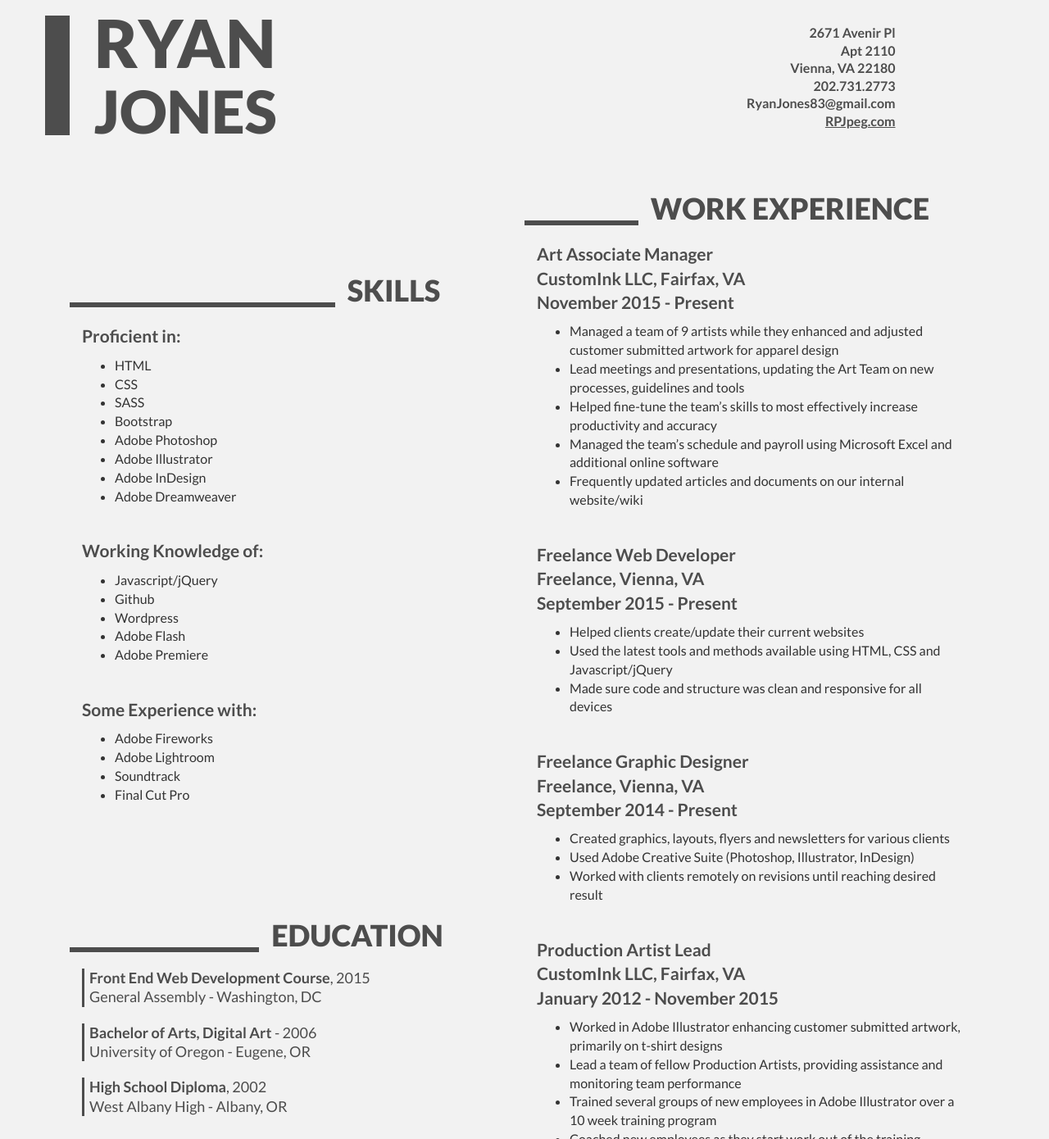
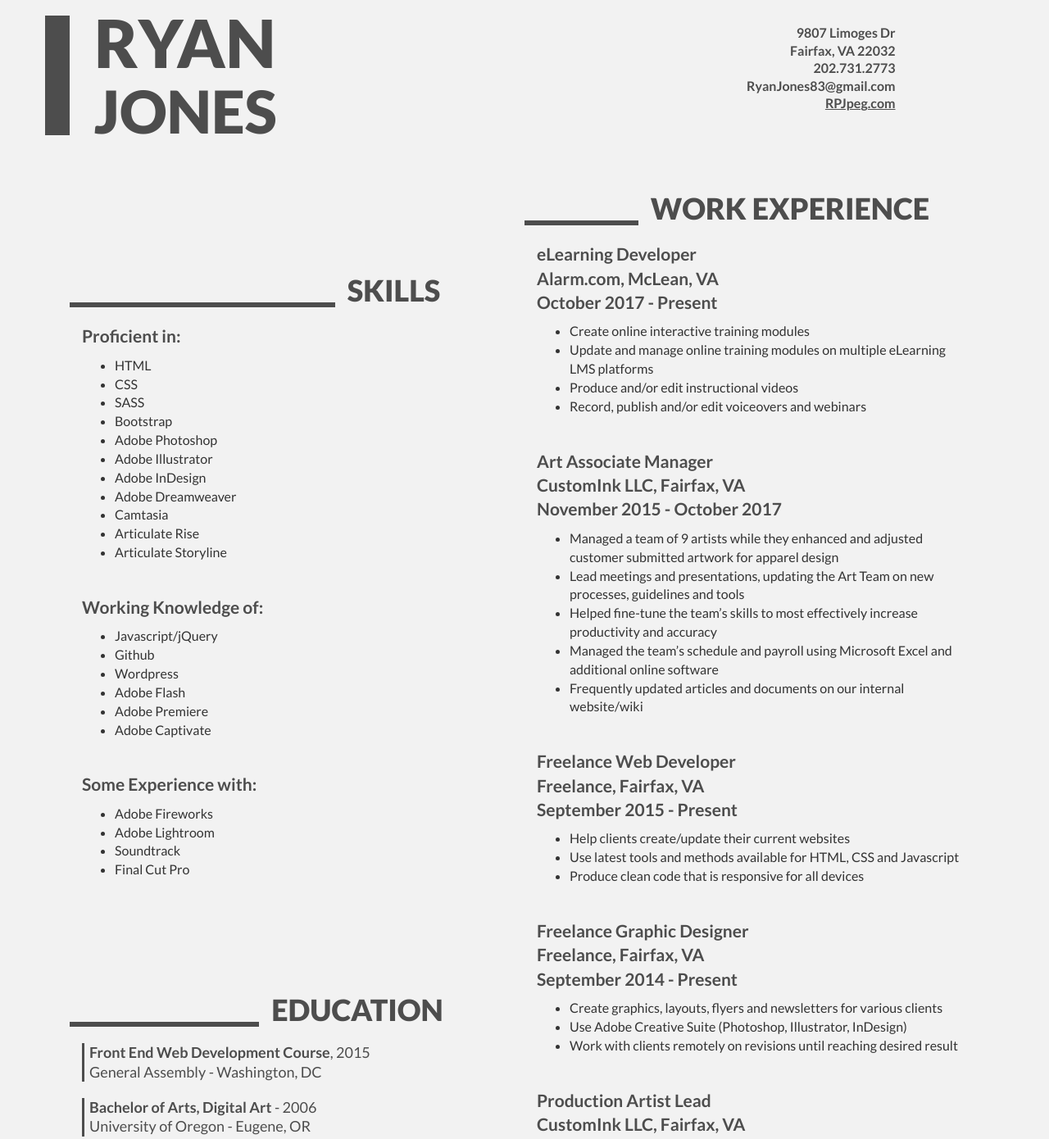
Before and after one commit to RPJpeg/rpjpeg, a plain HTML site: page resume.html in a window 1280 px wide. Shown: the part 33-1423 px from the top of the page at 82% size. Drawn offline with nearby package versions, Linux system fonts and the light colour scheme; files that its build step writes are made by us from their sources.

Commit message:
Updated june18
Updated june18

```diff
--- a/css/2-modules/_skills-card.sass
+++ b/css/2-modules/_skills-card.sass
@@ -3,7 +3,7 @@
   @include bp-medium
     height: 450px
   @include bp-small
-    height: 820px
+    height: 840px
   h3
     color: $orange
     padding-bottom: 18px
--- a/css/2-modules/_tools-card.sass
+++ b/css/2-modules/_tools-card.sass
@@ -3,7 +3,7 @@
   @include bp-medium
     height: 450px
   @include bp-small
-    height: 865px
+    height: 948px
   h3
     color: $orange
     padding-bottom: 18px
--- a/resume.html
+++ b/resume.html
@@ -35,9 +35,8 @@
 			</div>
 			<div class="col-sm-4 col-xs-12">
 				<h4 class="text-right">
-					2671 Avenir Pl<br>
-					Apt 2110<br>
-					Vienna, VA 22180<br>
+					9807 Limoges Dr<br>
+					Fairfax, VA 22032<br>
 					202.731.2773<br>
 					RyanJones83@gmail.com<br>
 					<a href="http://rpjpeg.com/">RPJpeg.com</a><br>
@@ -71,6 +70,9 @@
 						<li>Adobe Illustrator</li>
 						<li>Adobe InDesign</li>
 						<li>Adobe Dreamweaver</li>
+						<li>Camtasia</li>
+						<li>Articulate Rise</li>
+						<li>Articulate Storyline</li>
 					</ul>
 					<p class="lead"><strong>Working Knowledge of:</strong></p>
 					<ul>
@@ -79,6 +81,7 @@
 						<li>Wordpress</li>
 						<li>Adobe Flash</li>
 						<li>Adobe Premiere</li>
+						<li>Adobe Captivate</li>
 					</ul>
 					<p class="lead"><strong>Some Experience with:</strong></p>
 					<ul>
@@ -125,9 +128,19 @@
 			<div class="row">
 				<div class="col-xs-12">
 					<br>
+					<p class="lead"><strong>eLearning Developer<br>
+					Alarm.com, McLean, VA<br>
+					October 2017 - Present</strong></p>
+					<ul>
+						<li>Create online interactive training modules</li>
+						<li>Update and manage online training modules on multiple eLearning LMS platforms</li>
+						<li>Produce and/or edit instructional videos</li>
+						<li>Record, publish and/or edit voiceovers and webinars</li>
+					</ul>
+
 					<p class="lead"><strong>Art Associate Manager<br>
 					CustomInk LLC, Fairfax, VA<br>
-					November 2015 - Present</strong></p>
+					November 2015 - October 2017</strong></p>
 					<ul>
 						<li>Managed a team of 9 artists while they enhanced and adjusted customer submitted artwork for apparel design</li>
 						<li>Lead meetings and presentations, updating the Art Team on new processes,
@@ -140,22 +153,22 @@
 					</ul>
 
 					<p class="lead"><strong>Freelance Web Developer<br>
-					Freelance, Vienna, VA<br>
+					Freelance, Fairfax, VA<br>
 					September 2015 - Present</strong></p>
 					<ul>
-						<li>Helped clients create/update their current websites</li>
-						<li>Used the latest tools and methods available using HTML,
-CSS and Javascript/jQuery</li>
-						<li>Made sure code and structure was clean and responsive for all devices</li>
+						<li>Help clients create/update their current websites</li>
+						<li>Use latest tools and methods available for HTML,
+CSS and Javascript</li>
+						<li>Produce clean code that is responsive for all devices</li>
 					</ul>
 
 					<p class="lead"><strong>Freelance Graphic Designer<br>
-					Freelance, Vienna, VA<br>
+					Freelance, Fairfax, VA<br>
 					September 2014 - Present</strong></p>
 					<ul>
-						<li>Created graphics, layouts, flyers and newsletters for various clients</li>
-						<li>Used Adobe Creative Suite (Photoshop, Illustrator, InDesign)</li>
-						<li>Worked with clients remotely on revisions until reaching desired result</li>
+						<li>Create graphics, layouts, flyers and newsletters for various clients</li>
+						<li>Use Adobe Creative Suite (Photoshop, Illustrator, InDesign)</li>
+						<li>Work with clients remotely on revisions until reaching desired result</li>
 					</ul>
 
 					<p class="lead"><strong>Production Artist Lead<br>
@@ -171,15 +184,6 @@ CSS and Javascript/jQuery</li>
 						<li>Coached new employees as they start work out of the training program</li>
 					</ul>
 
-					<p class="lead"><strong>Graphic Design (Internship)<br>
-					Brass Magazine, Corvallis, OR<br>
-					December 2007 - March 2008</strong></p>
-					<ul>
-						<li>Produced and edited advertisements for credit unions nationwide</li>
-						<li>Created layouts and graphics for quarterly magazine</li>
-						<li>Created designs for t-shirts, greeting cards, web buttons, etc…</li>
-					</ul>
-
 				</div>
 			</div>
 
```
Also changed, not shown: index.html (+0 -13 lines), skills.html (+3 -0 lines), css/app.css, 2 other files.
